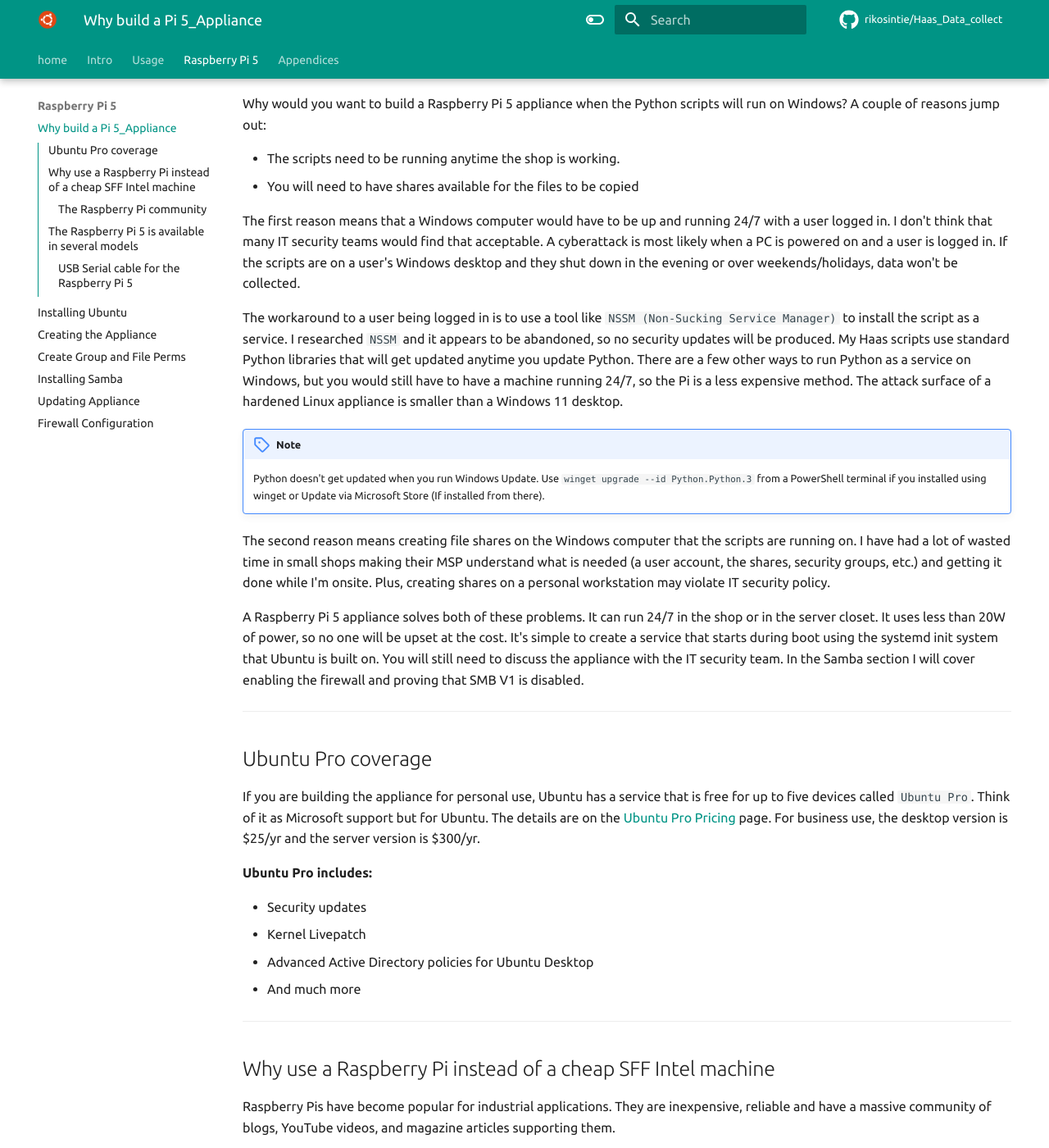
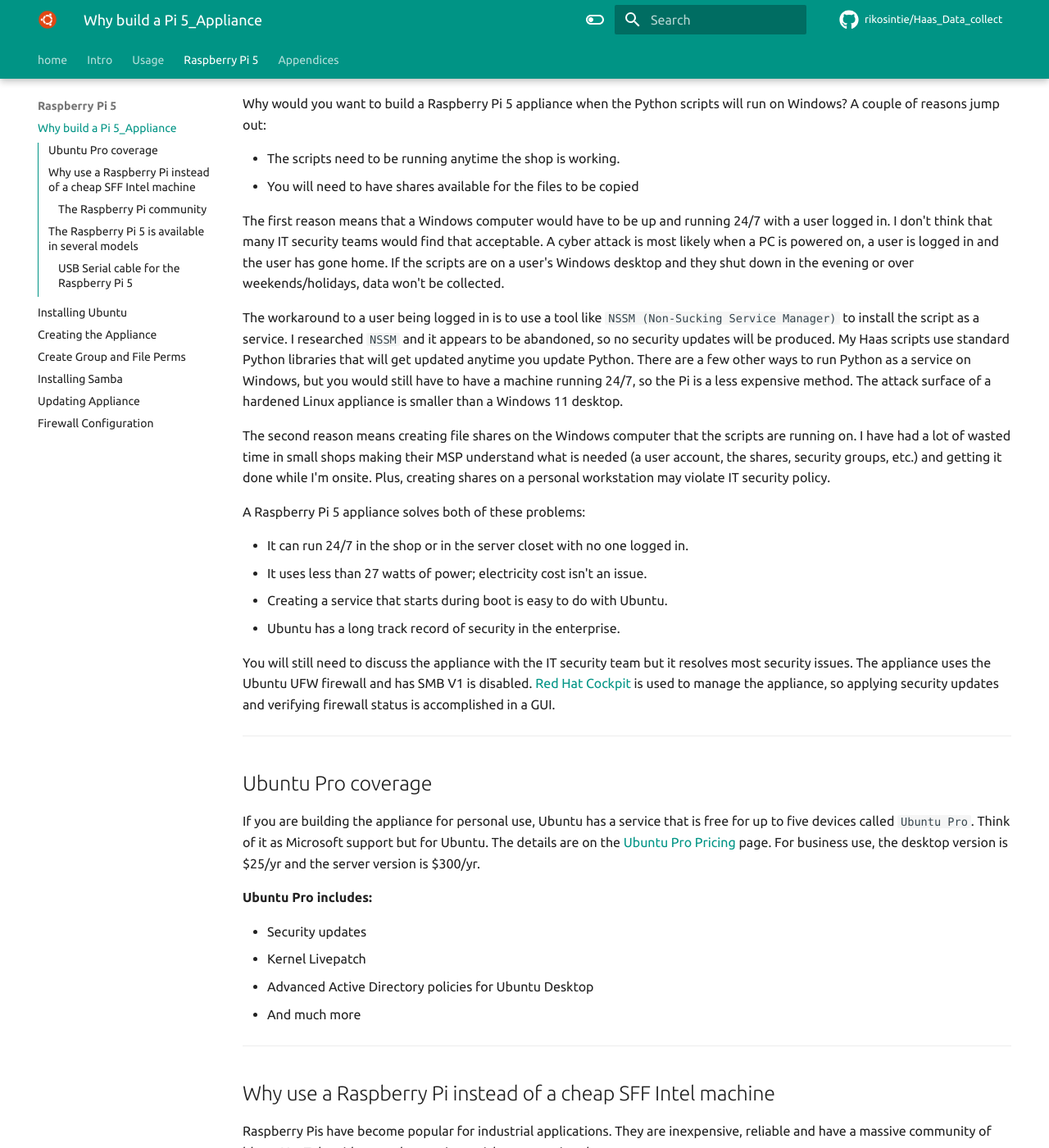
Before and after one commit to rikosintie/Haas_Data_collect, an MkDocs documentation site: the page built from docs/build_pi_5_appliance/why_pi_5_appliance.md, in a window 1280 px wide and 1400 px high, scrolled down 715 px. Shown: the whole window at 82% size. Built offline with MkDocs 1.6.1 and Material for MkDocs 9.7.7, drawn with Linux system fonts in a browser that asks for light colours; emoji names are drawn with the system emoji font; some web fonts are replaced; comment, search, counter and statistics services are not loaded.

Commit message:
Git Title: formatting for clarity

```diff
--- a/docs/build_pi_5_appliance/why_pi_5_appliance.md
+++ b/docs/build_pi_5_appliance/why_pi_5_appliance.md
@@ -9,16 +9,20 @@
 - The scripts need to be running anytime the shop is working.
 - You will need to have shares available for the files to be copied
 
-The first reason means that a Windows computer would have to be up and running 24/7 with a user logged in. I don't think that many IT security teams would find that acceptable. A cyberattack is most likely when a PC is powered on and a user is logged in. If the scripts are on a user's Windows desktop and they shut down in the evening or over weekends/holidays, data won't be collected.
+The first reason means that a Windows computer would have to be up and running 24/7 with a user logged in. I don't think that many IT security teams would find that acceptable. A cyber attack is most likely when a PC is powered on, a user is logged in and the user has gone home. If the scripts are on a user's Windows desktop and they shut down in the evening or over weekends/holidays, data won't be collected.
 
 The workaround to a user being logged in is to use a tool like `NSSM (Non-Sucking Service Manager)` to install the script as a service. I researched `NSSM` and it appears to be abandoned, so no security updates will be produced. My Haas scripts use standard Python libraries that will get updated anytime you update Python. There are a few other ways to run Python as a service on Windows, but you would still have to have a machine running 24/7, so the Pi is a less expensive method. The attack surface of a hardened Linux appliance is smaller than a Windows 11 desktop.
 
-!!! Note
-    Python doesn't get updated when you run Windows Update. Use `winget upgrade --id Python.Python.3` from a PowerShell terminal if you installed using winget or Update via Microsoft Store (If installed from there).
-
 The second reason means creating file shares on the Windows computer that the scripts are running on. I have had a lot of wasted time in small shops making their MSP understand what is needed (a user account, the shares, security groups, etc.) and getting it done while I'm onsite. Plus, creating shares on a personal workstation may violate IT security policy.
 
-A Raspberry Pi 5 appliance solves both of these problems. It can run 24/7 in the shop or in the server closet. It uses less than 20W of power, so no one will be upset at the cost. It's simple to create a service that starts during boot using the systemd init system that Ubuntu is built on. You will still need to discuss the appliance with the IT security team. In the Samba section I will cover enabling the firewall and proving that SMB V1 is disabled.
+A Raspberry Pi 5 appliance solves both of these problems:
+
+- It can run 24/7 in the shop or in the server closet with no one logged in.
+- It uses less than 27 watts of power; electricity cost isn't an issue.
+- Creating a service that starts during boot is easy to do with Ubuntu.
+- Ubuntu has a long track record of security in the enterprise.
+
+You will still need to discuss the appliance with the IT security team but it resolves most security issues. The appliance uses the Ubuntu UFW firewall and has SMB V1 is disabled. [Red Hat Cockpit](https://www.redhat.com/en/blog/intro-cockpit) is used to manage the appliance, so applying security updates and verifying firewall status is accomplished in a GUI.
 
 ----------------------------------------------------------------
 
```
